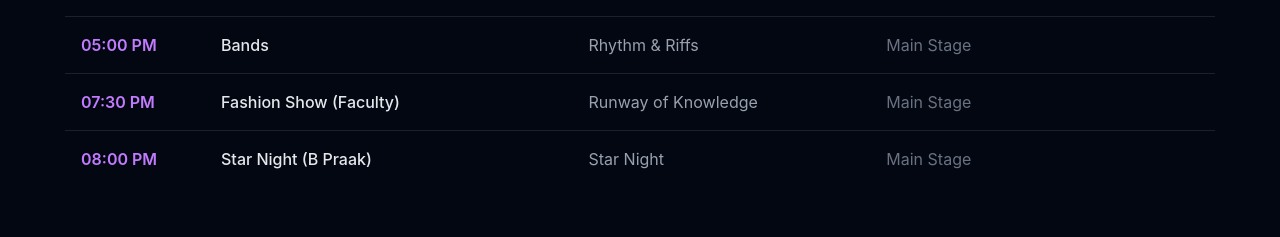
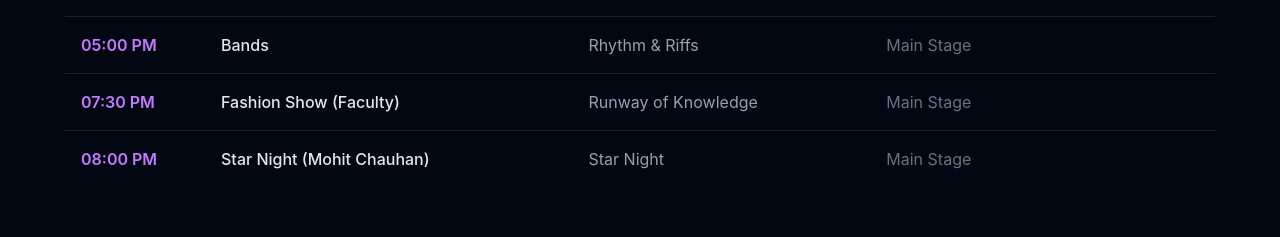
Before and after one commit to vipindagar7/echiesta-frontend, a React (Vite) app: page / in a window 1280 px wide. Shown: the part 5543-5780 px from the top of the page. Built offline with nearby package versions, Linux system fonts and the light colour scheme; no server answers; a web font is replaced by a local one.

Commit message:
change start name at schedule

```diff
--- a/src/data/schedule.js
+++ b/src/data/schedule.js
@@ -41,7 +41,7 @@
     { time: "04:00 PM", event: "Stage Play", category: "Curtain Call", venue: "Main Stage" },
     { time: "05:00 PM", event: "Bands", category: "Rhythm & Riffs", venue: "Main Stage" },
     { time: "07:30 PM", event: "Fashion Show (Faculty)", category: "Runway of Knowledge", venue: "Main Stage" },
-    { time: "08:00 PM", event: "Star Night (B Praak)", category: "Star Night", venue: "Main Stage" },
+    { time: "08:00 PM", event: "Star Night (Mohit Chauhan)", category: "Star Night", venue: "Main Stage" },
   ],
 };
 
--- /dev/null
+++ b/src/pages/Login.jsx
@@ -0,0 +1,9 @@
+import React from 'react'
+
+const Login = () => {
+  return (
+    <div>Login</div>
+  )
+}
+
+export default Login
```
